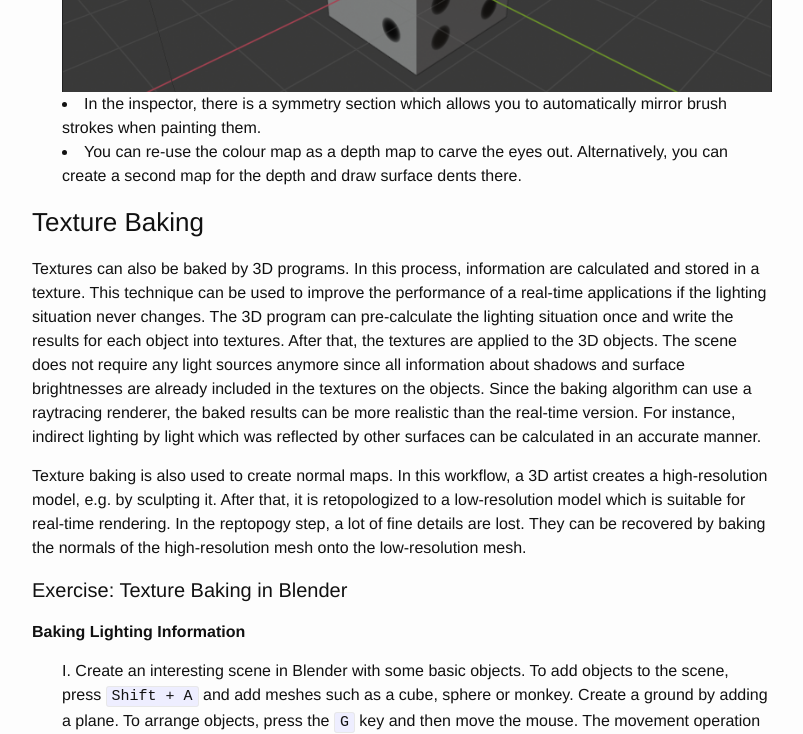
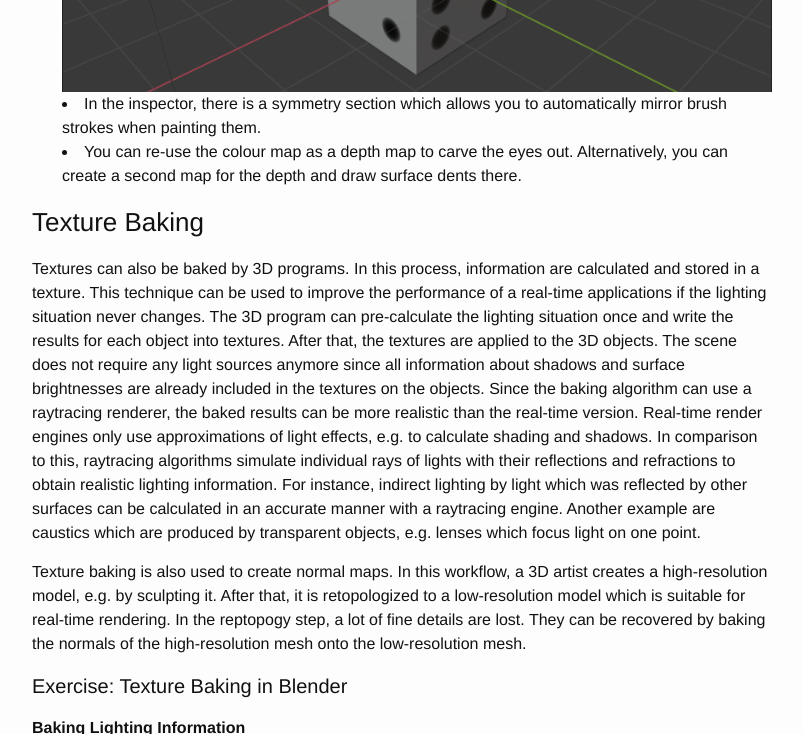
Before and after one commit to klamma/ar-for-eu-book, a Jekyll site: the page built from _pages/chapters/modeling.md, in a window 1280 px wide and 900 px high, scrolled down 18172 px, cut to the strip 0-734 px from the top of the window. Shown: the whole strip, without its empty margins (238-1041 px from the left). Built offline with Jekyll 4.4.1, drawn with Linux system fonts in a browser that asks for light colours; nearby versions of some CDN libraries.

Commit message:
added information to texture baking section (modeling)

```diff
--- a/_pages/chapters/modeling.md
+++ b/_pages/chapters/modeling.md
@@ -436,7 +436,10 @@ The 3D program can pre-calculate the lighting situation once and write the resul
 After that, the textures are applied to the 3D objects.
 The scene does not require any light sources anymore since all information about shadows and surface brightnesses are already included in the textures on the objects.
 Since the baking algorithm can use a raytracing renderer, the baked results can be more realistic than the real-time version.
-For instance, indirect lighting by light which was reflected by other surfaces can be calculated in an accurate manner.
+Real-time render engines only use approximations of light effects, e.g. to calculate shading and shadows.
+In comparison to this, raytracing algorithms simulate individual rays of lights with their reflections and refractions to obtain realistic lighting information.
+For instance, indirect lighting by light which was reflected by other surfaces can be calculated in an accurate manner with a raytracing engine.
+Another example are caustics which are produced by transparent objects, e.g. lenses which focus light on one point.
 
 Texture baking is also used to create normal maps.
 In this workflow, a 3D artist creates a high-resolution model, e.g. by sculpting it.
```
